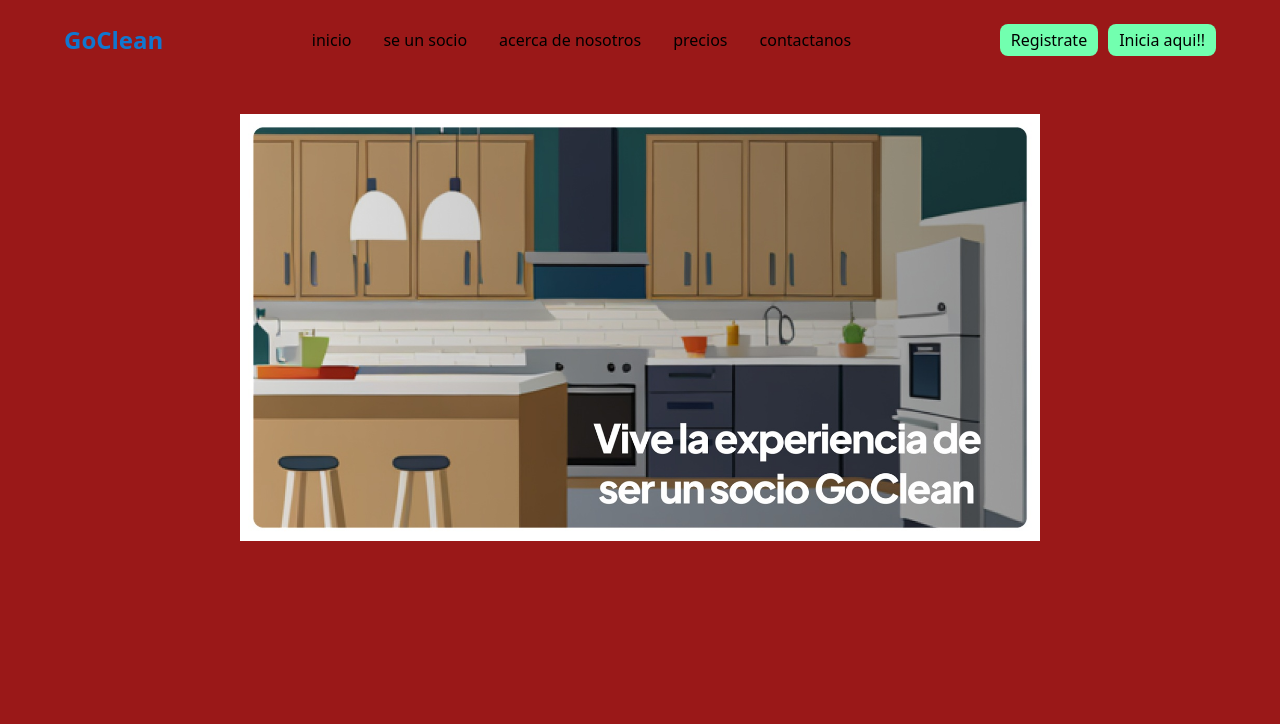
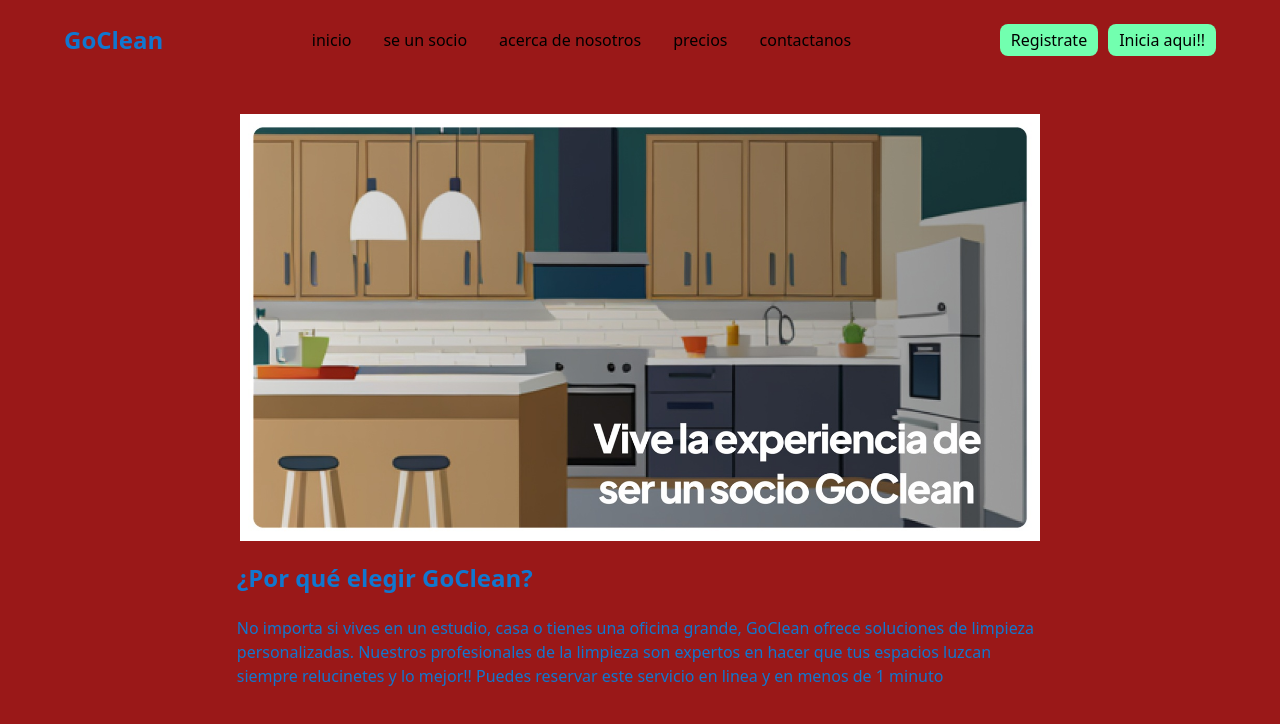
Before and after one commit to tonguiino/GoClean, a React (Vite) app: page / in a window 1280 px wide. Shown: the top 724 px of the page. Built offline with nearby package versions, Linux system fonts and the light colour scheme.

Commit message:
adiciones de estilos para el home

```diff
--- a/src/App.css
+++ b/src/App.css
@@ -1,7 +1,6 @@
 #root {
   margin: 0 auto;
   padding: 1rem;
-  text-align: center;
   width: 90%;
   display: flex;
   flex-direction: column;
--- a/src/index.css
+++ b/src/index.css
@@ -58,7 +58,7 @@ li{
 }
 
 section{
-  width: ;
+  width: 70%;
 }
 
 
--- a/src/pages/home/Home.jsx
+++ b/src/pages/home/Home.jsx
@@ -8,8 +8,12 @@ const Home = () => {
         <>
             <Menu />
             <section>
-                <div>
+                <div className="container-img-banner">
                     <img src={banner} className="img-banner" alt="invitacion a ser socio" />
+                </div>
+                <div className="container-goclean-info">
+                    <h2>¿Por qué elegir GoClean?</h2>
+                    <p>No importa si vives en un estudio, casa o tienes una oficina grande, GoClean ofrece soluciones de limpieza personalizadas. Nuestros profesionales de la limpieza son expertos en hacer que tus espacios luzcan siempre relucinetes y lo mejor!! Puedes reservar este servicio en linea y en menos de 1 minuto</p>
                 </div>
 
             </section>
--- a/src/pages/home/home.scss
+++ b/src/pages/home/home.scss
@@ -1,10 +1,16 @@
-section{
+section {
     width: 70%;
     margin-top: 50px;
     display: grid;
     place-content: center;
 
-    .img-banner{
-        width: 50em;
+    .container-img-banner {
+        display: grid;
+        place-content: center;
+
+        .img-banner {
+            width: 50em;
+        }
     }
+
 }
```
